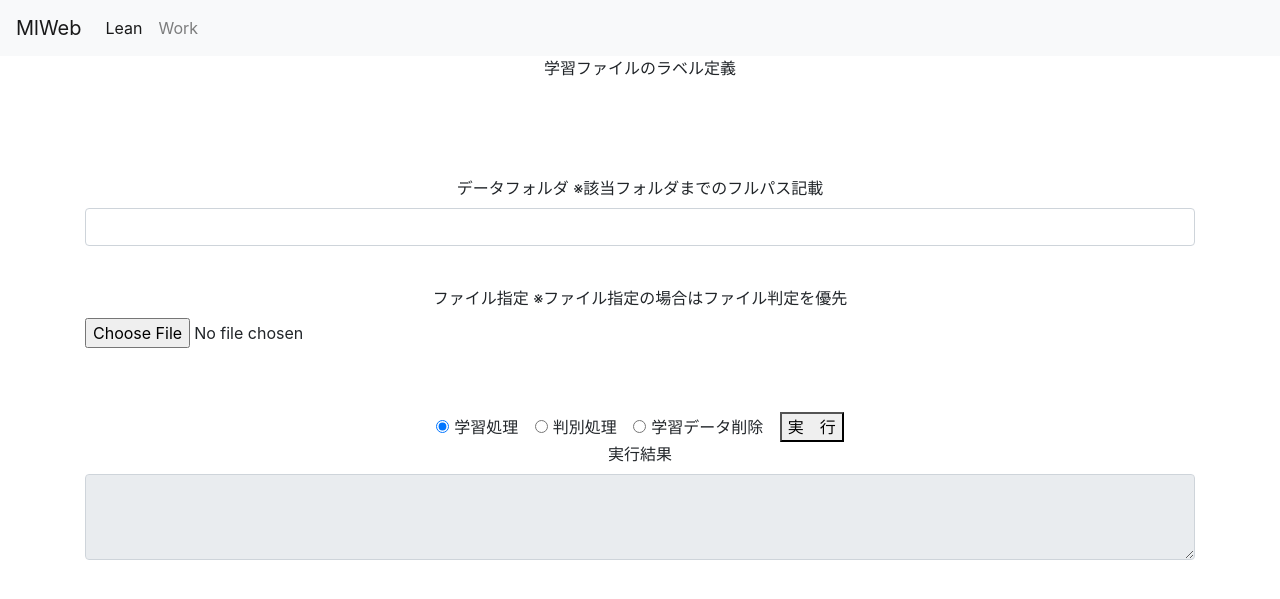
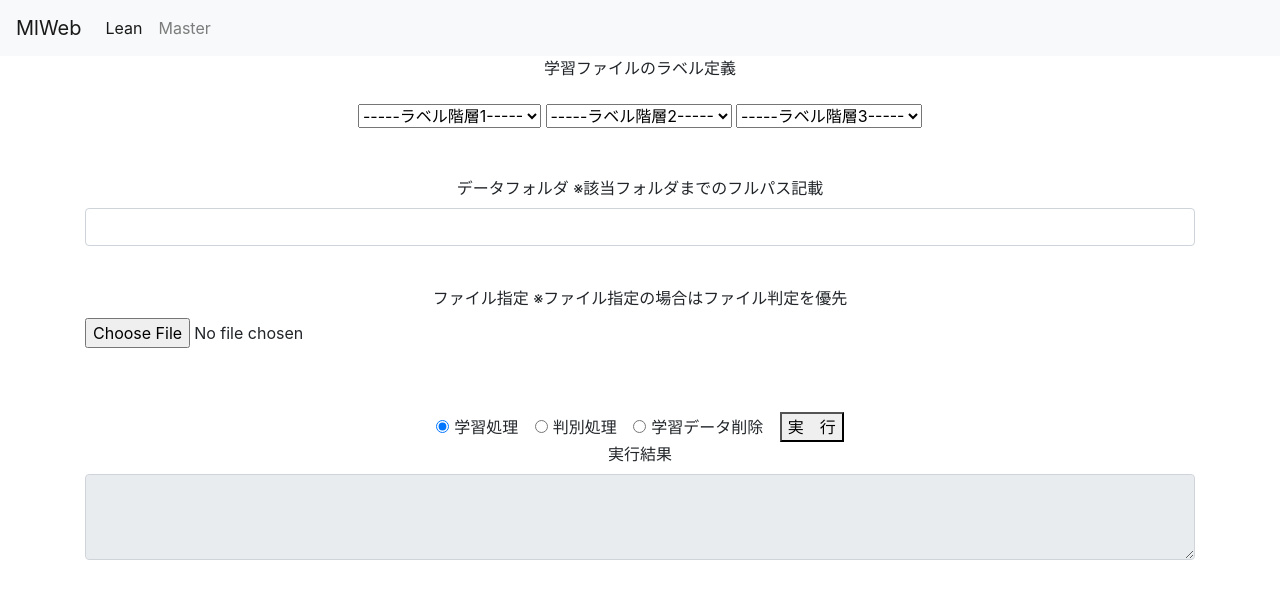
Before and after one commit to eto1976/MlApp, a Django app: page /mlapp/top in a window 1280 px wide. Shown: the top 599 px of the page. Run offline with Django 3.2, Linux system fonts and the light colour scheme; data that the repository does not hold is empty; some libraries are stand-ins or nearby versions.

Commit message:
タブ修正

```diff
--- a/MlApp/templates/base.html
+++ b/MlApp/templates/base.html
@@ -30,10 +30,10 @@
 	  <div class="collapse navbar-collapse" id="navbarSupportedContent">
 	    <ul class="navbar-nav mr-auto">
 	      <li class="nav-item active">
-	        <a class="nav-link" href="">Lean <span class="sr-only">(current)</span></a>
+	        <a class="nav-link" href="top">Lean <span class="sr-only">(current)</span></a>
 	      </li>
 	      <li class="nav-item">
-	        <a class="nav-link" href="">Work <span class="sr-only">(current)</span></a>
+	        <a class="nav-link" href="master">Master <span class="sr-only">(current)</span></a>
 	      </li>
 	    </ul>
 	  </div>
--- a/MlApp/urls.py
+++ b/MlApp/urls.py
@@ -8,6 +8,6 @@ urlpatterns = [
 
     # Url定義（top）
     url(r'^top$', views.top, name='top'),
-    url(r'^work$', views.work, name='work'),
+    url(r'^master$', views.master, name='master'),
     url(r'^execution$', views.execution, name='execution'),
 ]
--- a/MlApp/views/__init__.py
+++ b/MlApp/views/__init__.py
@@ -4,5 +4,5 @@ from MlApp.views.index import login
 
 # Vew定義（top）
 from MlApp.views.top import top
-from MlApp.views.top import work
+from MlApp.views.top import master
 from MlApp.views.top import execution
--- a/MlApp/views/index.py
+++ b/MlApp/views/index.py
@@ -12,10 +12,12 @@ from MlApp.models.mstuser import Mst_user
 # デバックモード取得
 debugMode = getattr(settings, "DEBUG", None)
 
+# 初期表示
 def index(request):
 
     return render(request,'index.html')
 
+# ログイン処理
 def login(request):
 
     #フォーム取得と初期化
--- a/MlApp/views/top.py
+++ b/MlApp/views/top.py
@@ -7,12 +7,44 @@ from MlApp.forms.topform import TopForm
 from MlApp.models.mstimagelabel import Mst_imagelabel
 
 
+# タブ（Top）処理
 def top(request):
-    return render(request,'top.html')
 
-def work(request):
-    return render(request,'work.html')
+    topform = TopForm()
+    #プルダウン初期値追加のカテゴリー1のみ追加
+    #カテゴリー1
+    imagelabel_ct1 = []
+    CATEGORIES_1 = ()
 
+    for objimagelabel in Mst_imagelabel.objects.filter(baselabelclass__isnull=True):
+        imagelabel_ct1.append(objimagelabel)
+
+    for imagelabel_ct1_obj in imagelabel_ct1:
+        CATEGORIES_1_GET = (
+            (imagelabel_ct1_obj.labelclass, imagelabel_ct1_obj.labelclassname),
+        )
+
+        CATEGORIES_1 = CATEGORIES_1 + CATEGORIES_1_GET
+
+    #選択肢追加
+    EMPTY_CHOICES_1 = (
+        ('', '-----ラベル階層1-----'),
+    )
+
+    topform.fields['category_1'].choices = EMPTY_CHOICES_1 + CATEGORIES_1
+
+    template = loader.get_template("top.html")
+    context = {
+        "topForm": topform,
+    }
+
+    return HttpResponse(template.render(context, request))
+
+# タブ（Master）処理
+def master(request):
+    return render(request,'master.html')
+
+# 実行またはリロード処理
 def execution(request):
 
     form = TopForm(request.POST or None)
```
